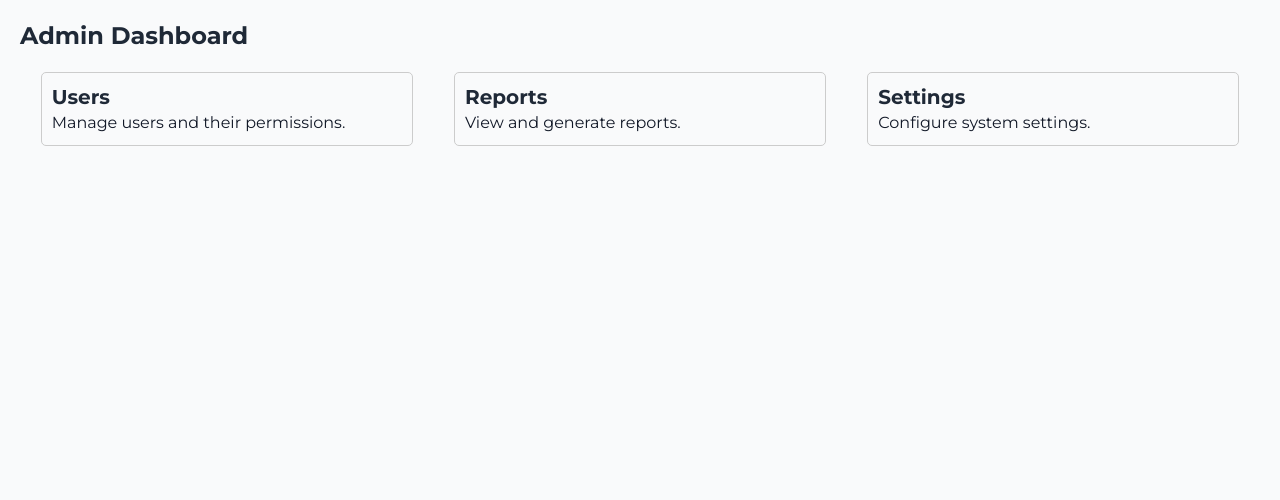
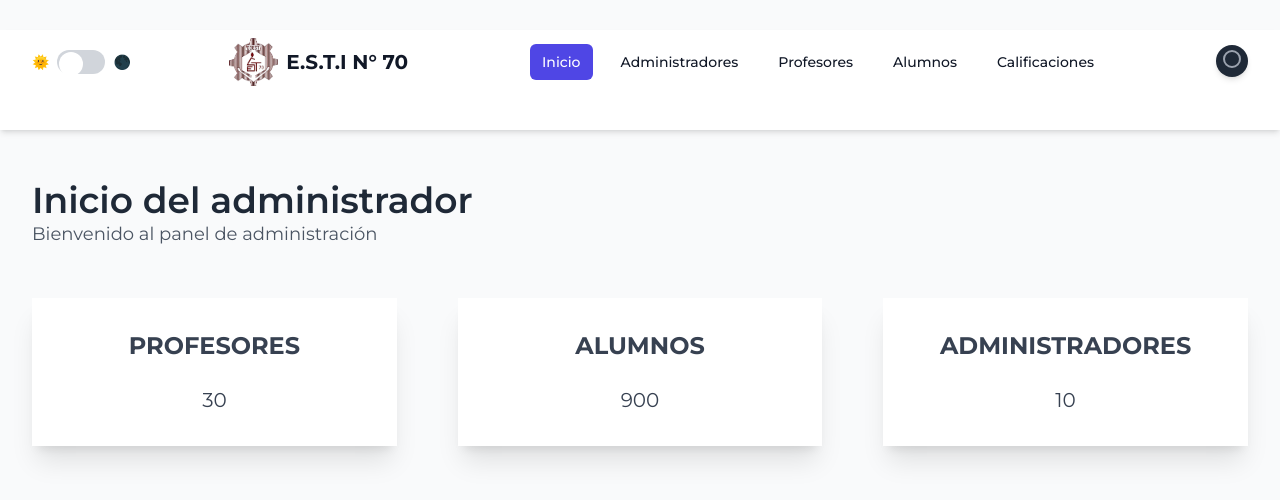
Before and after one commit to Enrique2409/frontend-esti, a Next.js app: page /admin/inicio in a window 1280 px wide. Shown: the top 500 px of the page. Built offline with nearby package versions, Linux system fonts and the light colour scheme.

Commit message:
new cards

```diff
--- /dev/null
+++ b/src/app/Styles/Home.css
@@ -0,0 +1,7 @@
+.container {
+    margin-top: 50px;
+}
+
+.container-cards {
+    margin-top: 50px;
+}
--- a/src/app/admin/administradores/page.jsx
+++ b/src/app/admin/administradores/page.jsx
@@ -8,8 +8,7 @@ import "../../Styles/admin.css";
 export default function PageAdministrators() {
 
     const [administrators, setAdministrators] = useState([
-        { id: 1, nombre: "Juan", apellido: "Pérez", correo: "example@example.com", contrasenia:"", telefono: "2711234567" },
-        // Más administradores si es necesario
+        { id: 1, nombre: "Juan", apellido: "Pérez", correo: "example@example.com", contrasenia: "", telefono: "2711234567" },
     ]);
 
     const [isModalOpen, setIsModalOpen] = useState(false);
@@ -41,6 +40,15 @@ export default function PageAdministrators() {
             <div className="container mx-auto px-4 sm:px-6 lg:px-8">
                 <h1 className="text-2xl font-semibold text-gray-900">Administradores</h1>
                 <div className="mt-4">
+
+                    <div className="flex-1 max-w-xs">
+                        <input
+                            type="text"
+                            placeholder="Buscar..."
+                            className="block w-full px-3 py-2 mt-1 text-gray-900 border border-gray-300 rounded-md shadow-sm focus:outline-none focus:ring-indigo-500 focus:border-indigo-500 sm:text-sm"
+                        />
+                    </div>
+
                     <div className="flex justify-end">
                         <button
                             onClick={() => handleOpenModal()}
@@ -112,7 +120,7 @@ export default function PageAdministrators() {
 
 function AdminForm({ administrator, onSave, onClose }) {
     const [form, setForm] = useState(
-        administrator || { nombre: "", apellido: "", correo: "", contrasenia:"", telefono: "" }
+        administrator || { nombre: "", apellido: "", correo: "", contrasenia: "", telefono: "" }
     );
 
     const handleChange = (e) => {
--- a/src/app/admin/alumnos/page.jsx
+++ b/src/app/admin/alumnos/page.jsx
@@ -40,6 +40,13 @@ export default function PageListStudents() {
             <div className="container mx-auto px-4 sm:px-6 lg:px-8">
                 <h1 className="text-2xl font-semibold text-gray-900">Alumnos</h1>
                 <div className="mt-4">
+                    <div className="flex-1 max-w-xs">
+                        <input
+                            type="text"
+                            placeholder="Buscar..."
+                            className="block w-full px-3 py-2 mt-1 text-gray-900 border border-gray-300 rounded-md shadow-sm focus:outline-none focus:ring-indigo-500 focus:border-indigo-500 sm:text-sm"
+                        />
+                    </div>
                     <div className="flex justify-end">
                         <button
                             onClick={() => handleOpenModal()}
--- a/src/app/admin/calificaciones/page.jsx
+++ b/src/app/admin/calificaciones/page.jsx
@@ -59,7 +59,7 @@ export default function PageCalificaciones() {
                                         <th className="px-4 py-2">Apellido</th>
                                         <th className="px-4 py-2">Grado</th>
                                         <th className="px-4 py-2">Grupo</th>
-                                        <th className="px-4 py-2">Materia</th>
+                                        <th className="px-4 py-2">Disciplina</th>
                                         <th className="px-4 py-2">Calificación</th>
                                         <th className="px-4 py-2">Observaciones</th>
                                         <th className="px-4 py-2">Acciones</th>
--- a/src/app/admin/components/navbar.jsx
+++ b/src/app/admin/components/navbar.jsx
@@ -93,7 +93,7 @@ const Navbar = () => {
           <div className="hidden sm:block sm:ml-6">
             <div className="flex space-x-4">
               {[
-                { path: "/admin/", label: "Inicio" },
+                { path: "/admin/inicio", label: "Inicio" },
                 { path: "/admin/administradores", label: "Administradores" },
                 { path: "/admin/profesores", label: "Profesores" },
                 { path: "/admin/alumnos", label: "Alumnos" },
@@ -111,15 +111,6 @@ const Navbar = () => {
                 </Link>
               ))}
             </div>
-          </div>
-
-          {/* Campo de búsqueda */}
-          <div className="flex-1 max-w-xs">
-            <input
-              type="text"
-              placeholder="Buscar..."
-              className="block w-full px-3 py-2 mt-1 text-gray-900 border border-gray-300 rounded-md shadow-sm focus:outline-none focus:ring-indigo-500 focus:border-indigo-500 sm:text-sm"
-            />
           </div>
 
           {/* Menú del usuario */}
--- a/src/app/admin/inicio/page.jsx
+++ b/src/app/admin/inicio/page.jsx
@@ -1,24 +1,38 @@
 import React from 'react';
+import Navbar from '../components/navbar';
+import "../../Styles/Home.css";
 
 const Dashboard = () => {
     return (
-        <div style={{ padding: '20px' }}>
-            <h1>Admin Dashboard</h1>
-            <div style={{ display: 'flex', justifyContent: 'space-around', marginTop: '20px' }}>
-                <div style={{ width: '30%', padding: '10px', border: '1px solid #ccc', borderRadius: '5px' }}>
-                    <h2>Users</h2>
-                    <p>Manage users and their permissions.</p>
+        <>
+            <Navbar />
+            <div className="container mx-auto px-4 sm:px-6 lg:px-8">
+                <div className='mt-4'>
+                    <h1 className="text-4xl font-semibold">Inicio del administrador</h1>
+                    <p className="text-lg text-gray-600">Bienvenido al panel de administración</p>
                 </div>
-                <div style={{ width: '30%', padding: '10px', border: '1px solid #ccc', borderRadius: '5px' }}>
-                    <h2>Reports</h2>
-                    <p>View and generate reports.</p>
-                </div>
-                <div style={{ width: '30%', padding: '10px', border: '1px solid #ccc', borderRadius: '5px' }}>
-                    <h2>Settings</h2>
-                    <p>Configure system settings.</p>
+                <div className='container-cards mt-4 flex flex-wrap justify-between'>
+                    <div className="flex flex-col w-[30%] bg-[#ffffff] shadow-xl mb-4">
+                        <div className="flex flex-col p-8">
+                            <div className="text-2xl font-bold uppercase text-center text-[#374151] pb-6">Profesores</div>
+                            <div className="text-xl text-center text-[#374151]">30</div>
+                        </div>
+                    </div>
+                    <div className="flex flex-col w-[30%] bg-[#ffffff] shadow-xl mb-4">
+                        <div className="flex flex-col p-8">
+                            <div className="text-2xl font-bold uppercase text-center text-[#374151] pb-6">Alumnos</div>
+                            <div className="text-xl text-center text-[#374151]">900</div>
+                        </div>
+                    </div>
+                    <div className="flex flex-col w-[30%] bg-[#ffffff] shadow-xl mb-4">
+                        <div className="flex flex-col p-8">
+                            <div className="text-2xl font-bold uppercase text-center text-[#374151] pb-6">Administradores</div>
+                            <div className="text-xl text-center text-[#374151]">10</div>
+                        </div>
+                    </div>
                 </div>
             </div>
-        </div>
+        </>
     );
 };
 
--- a/src/app/admin/profesores/page.jsx
+++ b/src/app/admin/profesores/page.jsx
@@ -40,6 +40,13 @@ export default function PageProfessors() {
             <div className="container mx-auto px-4 sm:px-6 lg:px-8">
                 <h1 className="text-2xl font-semibold text-gray-900">Profesores</h1>
                 <div className="mt-4">
+                    <div className="flex-1 max-w-xs">
+                        <input
+                            type="text"
+                            placeholder="Buscar..."
+                            className="block w-full px-3 py-2 mt-1 text-gray-900 border border-gray-300 rounded-md shadow-sm focus:outline-none focus:ring-indigo-500 focus:border-indigo-500 sm:text-sm"
+                        />
+                    </div>
                     <div className="flex justify-end">
                         <button
                             onClick={() => handleOpenModal()}
@@ -113,7 +120,7 @@ export default function PageProfessors() {
 
 function ProfessorForm({ professor, onSave, onClose }) {
     const [formData, setFormData] = useState(
-        professor || { nombre: "", apellido: "", correo: "", contrasenia:"", telefono: "" }
+        professor || { nombre: "", apellido: "", correo: "", contrasenia: "", telefono: "" }
     );
 
     const handleChange = (e) => {
```
